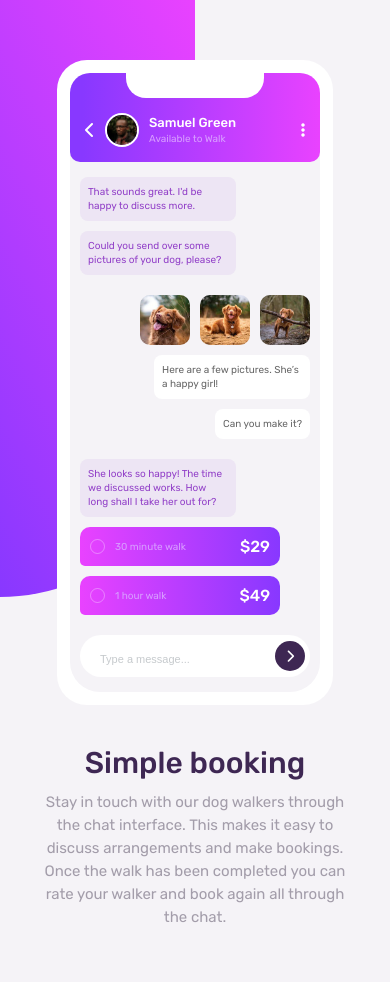
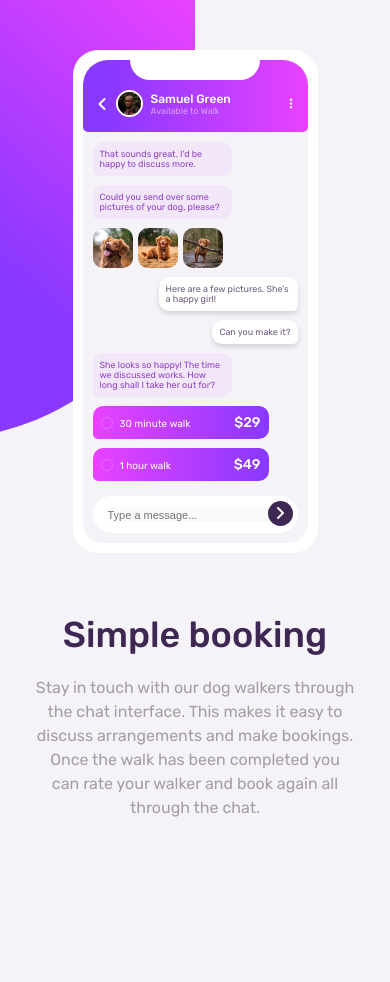
Before and after one commit to Sebastian-1406/chat-app-css-illustration-master, a plain HTML site: page index.html in a window 390 px wide. After the commit the page ends 890 px from the top, so only its background shows below. Drawn offline with Linux system fonts and the light colour scheme.

Commit message:
corregido diseño mobile

```diff
--- a/css/styles.css
+++ b/css/styles.css
@@ -6,7 +6,6 @@
 }
 
 :root {
-
     --fontRubik: 'Rubik', sans-serif;
     --Pale-Violet: #d89eff;
     --ModerateViolet: #9241c8;
@@ -24,283 +23,203 @@
 
 body {
     font-family: var(--fontRubik);
-    background-color: var(--Light-Grayish-Violet);
-    position: relative;
-}
-.contenedor {
-    display: flex;
-    flex-direction: column;
-    align-items: center;
-    margin: 60px 0;
-}
-.contenedor::after {
-    content: "";
-    position: absolute;
-    background: linear-gradient(240deg, var(--Light-Magenta) 0%, var(--Light-Violet) 100%);
-    width: 50%;
-    height: 65%;
-    left: 0;
-    top: -60px;
-    z-index: -1;
-    border-bottom-right-radius: 200px;
+    background: var(--Light-Grayish-Violet);
 }
 
-.celular {
-    width: 250px;
-    background: var(--White);
-    border-radius: 30px;
-    padding: 13px;
-}
-.fondo {
-    background: var(--Light-Grayish-Violet);
-    border-radius: 30px;
-    height: 100%;
+.contenedor {
+    display: grid;
+    justify-content: center;
+    gap: 60px;
+    margin: 50px 35px;
 }
 
-.contenedor__contacto {
-    background: linear-gradient(90deg, var(--Light-Violet) 5%, var(--Light-Magenta) 100%);
+.app {
+    margin: auto;
+    width: 225px;
+    max-height: 585px;
+    padding: 10px;
+    border-radius: 25px;
+    background: var(--White);
+}
+.app::before {
+    display: block;
+    content: "";
+    width: 513px;
+    height: 52%;
+    background-image: linear-gradient(to left bottom, #e942ff, #8838ff, #8838ff);
+    border-bottom-right-radius: 16rem;
+    border-bottom-left-radius: 16rem;
+    position: absolute;
+    z-index: -10;
+    top: 0;
+    right: 50%;
+}
+.app-header {
     display: flex;
     justify-content: space-between;
     align-items: center;
-    border-radius: 20px;
-    border-bottom-left-radius: 10px;
-    border-bottom-right-radius: 10px;
+    background: linear-gradient(90deg, var(--Light-Violet) 10%, var(--Light-Magenta)100%);
+    border-radius: 25px;
+    border-bottom-left-radius: 5px;
+    border-bottom-right-radius: 5px;
     padding: 15px;
-    padding-top: 40px;
+    padding-top: 30px;
+    color: var(--White);
     position: relative;
 }
-
-.contenedor__contacto::after {
+.app-header .fa-ellipsis-v {
+    font-size: 12px;
+}
+.app-header::before {
     content: "";
-    width: 55%;
-    height: 25px;
+    width: 130px;
+    height: 20px;
+    background: white;
     position: absolute;
     border-bottom-left-radius: 20px;
     border-bottom-right-radius: 20px;
-    background: #fff;
     top: 0;
     left: 0;
     right: 0;
-    display: inline-block;
     margin: auto;
 }
-
-.contacto {
+.app-contacto {
+    display: flex;
+    align-items: center;
+    gap: 8px;
+}
+.app-contacto img{
+    border-radius: 50%;
+    width: 23px;
+    height: 23px;
+    border: 2px solid var(--White);
+}
+.app-contacto .nombre {
     display: inline-flex;
+    flex-direction: column;
+}
+.app-contacto .nombre p:first-child{
+    font-size: 12px;
+    color: var(--White);
+    font-weight: 500;
+}
+.app-contacto .nombre p:last-child {
+    font-size: 9px;
+    color: var(--Pale-Violet);
+}
+.app-chat {
+    background: var(--Light-Grayish-Violet);
+    padding: 10px;
+    border-bottom-left-radius: 20px;
+    border-bottom-right-radius: 20px;
+}
+.pink {
+    padding: 7px;
+    border-radius: 10px;
+    border-bottom-left-radius: 5px;
+    font-size: 9px;
+    max-width: 125px;
+    display: inline-block;
+    background: rgba(216,158,255,.15);
+    color: var(--ModerateViolet);
+}
+.white {
+    padding: 7px;
+    border-radius: 10px;
+    border-bottom-right-radius: 5px;
+    font-size: 9px;
+    max-width: 125px;
+    background: var(--White);
+    color: var(--Desaturated-Dark-Violet);
+    float: right;
+    box-shadow: 0px 3px 5px #0002;
+}
+.bubble {
+    margin-bottom: 9px;
+}
+.imagenes {
+    display: flex;
+    gap: 5px;
+}
+.imagenes img {
+    border-radius: 10px;
+    width: 40px;
+    height: 40px;
+}
+.servicio {
+    padding: 8px;
+    border-radius: 10px;
+    border-bottom-left-radius: 5px;
+    background-image: linear-gradient(90deg, #e942ff, #8838ff);
+    max-width: 160px;
+    display: flex;
     align-items: center;
-    gap: 10px;
+    justify-content: space-between;
+}
+.servicio .tiempo {
+    font-size: 10px;
+    color: white;
+}
+.servicio .tiempo::before {
+    content: "";
+    border: 1px solid #fff3;
+    display: inline-block;
+    width: 10px;
+    height: 10px;
+    border-radius: 50%;
+    margin-right: 7px;
+    position: relative;
+    top: 2px;
+}
+.servicio .precio {
+    font-size: 14px;
+    color: var(--White);
+    font-weight: 500;
 }
 
-.contacto .avatar {
-    width: 30px;
-    height: 30px;
-    border-radius: 100px;
-    border: 2px solid var(--White);
+.chat {
+    background: var(--White);
+    border-radius: 50px;
+    overflow: hidden;
+    padding-left: 15px;
+    padding-top: 8px;
+    padding-bottom: 10px;
+    margin-top: 15px;
+    position: relative;
 }
-.contacto-info {
-    font-size: 13px;
+.chat input {
+    border: none;
+    outline: none;
 }
-.contacto-info p:first-child {
-    font-weight: 500;
-    color: var(--White);
-    margin-bottom: 3px;
-}
-.contacto-info p:last-child {
-    color: var(--Pale-Violet);
-    font-size: 10px;
-}
-.fas {
-    color: var(--White);
-}
-.chat {
-    padding: 15px 10px;
-    display: grid;
-    grid-template-columns: 1fr 1fr;
-    gap: 20px;
-}
-.resivido {
-    grid-column: span 2;
-    display: flex;
-    flex-direction: column;
-    gap: 10px;
-}
-.enviado {
-    grid-column: span 2;
-    display: flex;
-    flex-direction: column;
-    align-items: flex-end;
-    gap: 10px;
-}
-.pink {
-    background: #ede5f4;
-    color: var(--ModerateViolet);
-    font-size: 10px;
-    max-width: 140px;
-    border-radius: 8px;
-    padding: 8px;
-    line-height: 14px;
-}
-.chat-imagenes {
-    display: inline-flex;
-    gap: 10px;
-}
-.chat-imagenes img {
-    border-radius: 10px;
-    width: 50px;
-    height: 50px;
-}
-.chat-white {
-    background: var(--White);
-    color: #0009;
-    font-size: 10px;
-    max-width: 140px;
-    border-radius: 8px;
-    padding: 8px;
-    line-height: 14px;
-}
-.tiempo {
-    font-size: 10px;
-    display: flex;
-    flex-direction: row;
-    justify-content: space-between;
-    background: linear-gradient(90deg, var(--Light-Magenta) 0%, var(--Light-Violet) 100%);
-    padding: 10px;
-    border-radius: 10px;
-    border-bottom-left-radius: 5px;
-    max-width: 180px;
-}
-.circulo {
-    width: 13px;
-    height: 13px;
-    border: solid 1px #fff5;
-    border-radius: 100px;
-}
-.select {
-    display: inline-flex;
-    align-items: center;
-    gap: 10px;
-    color: var(--Pale-Violet);
-}
-.precio {
-    font-size: 16px;
-    font-weight: 500;
-    color: var(--White);
+.chat input::placeholder {
+    font-size: 11px;
 }
 .chat-enviar {
-    grid-column: span 2;
-    background: white;
-    border-radius: 50px;
-    padding: 10px;
-    padding-left: 20px;
+    position: absolute;
+    width: 25px;
+    height: 25px;
+    border-radius: 50%;
+    text-align: center;
+    background: var(--Very-Dark-Desaturated-Violet);
+    display: inline-block;
+    top: 5px;
+    right: 5px;
+}
+.fa-angle-right {
     position: relative;
-    padding-top: 13px;
-}
-.chat-enviar input {
-    background: transparent;
-    border: none;
-    outline: none;
-    width: 80%;
-    font-size: 12px;
-}
-.chat-enviar input::placeholder {
-    color: var(--Grayish-Blue);
-    font-size: 11px;
-}
-.chat-enviar .enviar {
-    background: var(--Very-Dark-Desaturated-Violet);
-    width: 30px;
-    height: 30px;
-    border-radius: 100px;
-    position: absolute;
-    right: 5px;
-    top: 6px;
-    display: inline-flex;
-}
-.chat-enviar .enviar .fas {
-    font-size: 13px;
-    display: inline-block;
-    margin: auto;
+    top: 3px;
+    color: var(--White);
 }
 .texto {
     text-align: center;
-    padding: 40px;
-    font-size: 15px;
 }
 .texto h1 {
+    font-size: 36px;
     font-weight: 500;
     color: var(--Very-Dark-Desaturated-Violet);
 }
-.texto p{
-    line-height: 23px;
-    margin: 10px 0;
+.texto p {
     color: var(--Dark-Grayish-Violet);
+    line-height: 24px;
+    margin: 20px 0;
 }
-
-@media screen and (min-width:900px){
-    body {
-        height: 100%;
-        display: flex;
-        align-items: center;
-    }
-    .contenedor {
-        display: grid;
-        grid-template-columns: auto 1fr;
-        margin: 100px 50px 100px 80px;
-        align-items: center;
-        gap: 10px;
-        width: 650px;
-    }
-    .contenedor::after {
-        width: 40%;
-        max-width: 450px;
-        top: -150px;
-        height: auto;
-        border-bottom-right-radius: 300px;
-        border-bottom-left-radius: 300px;
-        bottom: 20%;
-        left: -20%;
-    }
-    .celular {
-        width: 260px;
-    }
-    .texto {
-        text-align: left;
-    }
-    .texto h1 {
-        font-size: 33px;
-    }
-    .texto p {
-        line-height: 25px;
-        font-size: 12px;
-    }
-}
-@media screen and (min-width:1200px){
-    .contenedor {
-        margin: 100px 200px 100px 250px;
-        width: 750px;
-        gap: 30px;
-    }
-    .contenedor::after {
-        left: -10%;
-    }
-    .texto p {
-        font-size: 14px;
-    }
-
-}
-@media screen and (min-width:1400px){
-
-    .contenedor {
-        width: auto;
-        margin: 150px 260px 150px 360px;
-    }
-    .contenedor::after {
-        left: -1%;
-        border-bottom-left-radius: 200px;
-
-    }
-    .texto p {
-        font-size: 15px;
-    }
-
-}
--- a/index.html
+++ b/index.html
@@ -1,5 +1,5 @@
 <!DOCTYPE html>
-<html lang="en">
+<html lang="es">
 
 <head>
 	<meta charset="UTF-8">
@@ -22,77 +22,57 @@
 
 	<div class="contenedor">
 
-		<div class="celular">
-			<div class="fondo">
-				<div class="contenedor__contacto">
-					<div class="contacto">
-						<i class="fas fa-chevron-left"></i>
-						<img src="./images/avatar.jpg" alt="avatar/jpg" class="avatar">
-						<div class="contacto-info">
+		<section class="app">
+
+			<div class="app-header">
+				<div class="app-contacto">
+					<i class="fas fa-angle-left"></i>
+					<img src="./images/avatar.jpg" alt="Samuel/jpg" aria-hidden="true">
+					<div class="nombre">
 						<p>Samuel Green</p>
 						<p>Available to Walk</p>
 					</div>
 				</div>
 				<i class="fas fa-ellipsis-v"></i>
 			</div>
-				<div class="chat">
-					<div class="resivido">
-						<div class="pink">
-							<p>That sounds great. I'd be happy to discuss more.</p>
-						</div>
-						<div class="pink">
-							<p>Could you send over some pictures of your dog, please?</p>
-						</div>
-					</div>
-					<div class="enviado">
-						<div class="chat-imagenes">
+			<div class="app-chat">
+				<p class="bubble pink">That sounds great. I'd be happy to discuss more.</p>
+				<p class="bubble pink">Could you send over some pictures of your dog, please?</p>
+				<div class="bubble imagenes">
 					<img src="./images/dog-image-1.jpg" alt="dog/jpg">
 					<img src="./images/dog-image-2.jpg" alt="dog/jpg">
 					<img src="./images/dog-image-3.jpg" alt="dog/jpg">
 				</div>
-						<div class="chat-white">
-							<p>Here are a few pictures. She’s a happy girl!</p>
+				<p class="bubble white">Here are a few pictures. She’s a happy girl!</p>
+				<p class="bubble white">Can you make it?</p>
+				<p class="bubble pink">She looks so happy! The time we discussed works. How long shall I take her out for?</p>
+				<p class="bubble servicio">
+					<span class="tiempo">30 minute walk</span>
+					<span class="precio">$29</span>
+				</p>
+				<p class="bubble servicio">
+					<span class="tiempo">1 hour walk</span>
+					<span class="precio">$49</span>
+				</p>
+				<div class="chat">
+					<input type="text" disabled placeholder="Type a message...">
+					<div class="chat-enviar">
+						<i class="fas fa-angle-right"></i>
 					</div>
-						<div class="chat-white">
-							<p>Can you make it?</p>
-						</div>
-					</div>
-					<div class="resivido">
-						<div class="pink">
-							<p>She looks so happy! The time we discussed works. How long shall I take her out for?</p>
-						</div>
-						<div class="tiempo">
-							<div class="select">
-								<div class="circulo"></div>
-								<p>30 minute walk</p>
-							</div>
-							<p class="precio">$29</p>
-						</div>
-						<div class="tiempo">
-							<div class="select">
-								<div class="circulo"></div>
-								<p>1 hour walk</p>
-							</div>
-							<p class="precio">$49</p>
 				</div>
 			</div>
 
-					<div class="chat-enviar">
-						<input type="text" placeholder="Type a message...">
-						<div class="enviar"><i class="fas fa-chevron-right"></i></div>
-					</div>
-				</div>
 
-			</div>
-		</div>
-		<header>
+		</section>
+
+		<section>
 			<div class="texto">
 				<h1>Simple booking</h1>
 				<p>Stay in touch with our dog walkers through the chat interface. This makes it easy to
 					discuss arrangements and make bookings. Once the walk has been completed you can rate
 					your walker and book again all through the chat.</p>
 			</div>
-		</header>
+		</section>
 
 	</div>
 
```
Lines whose indentation alone changed are shown as unchanged.
